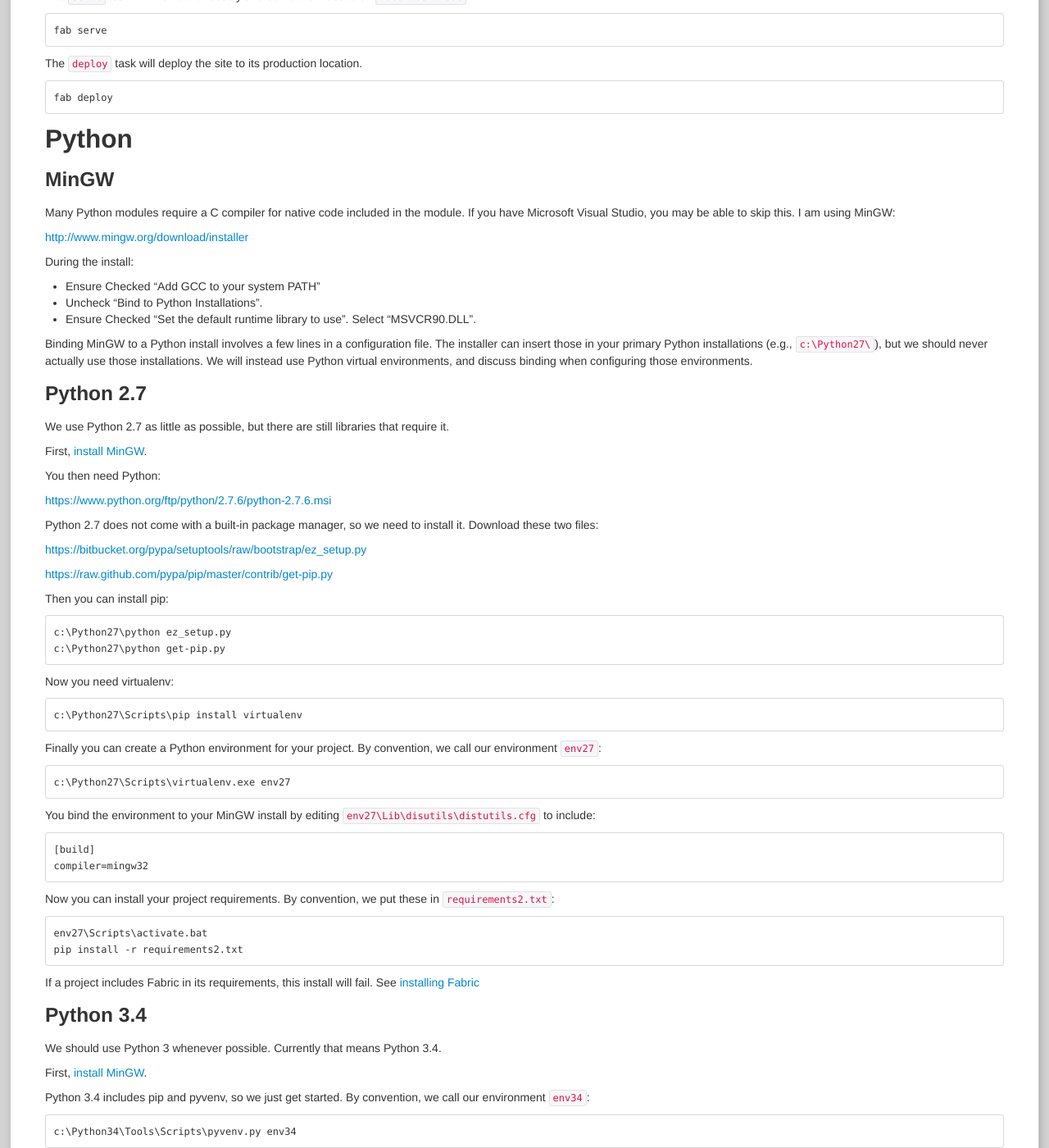
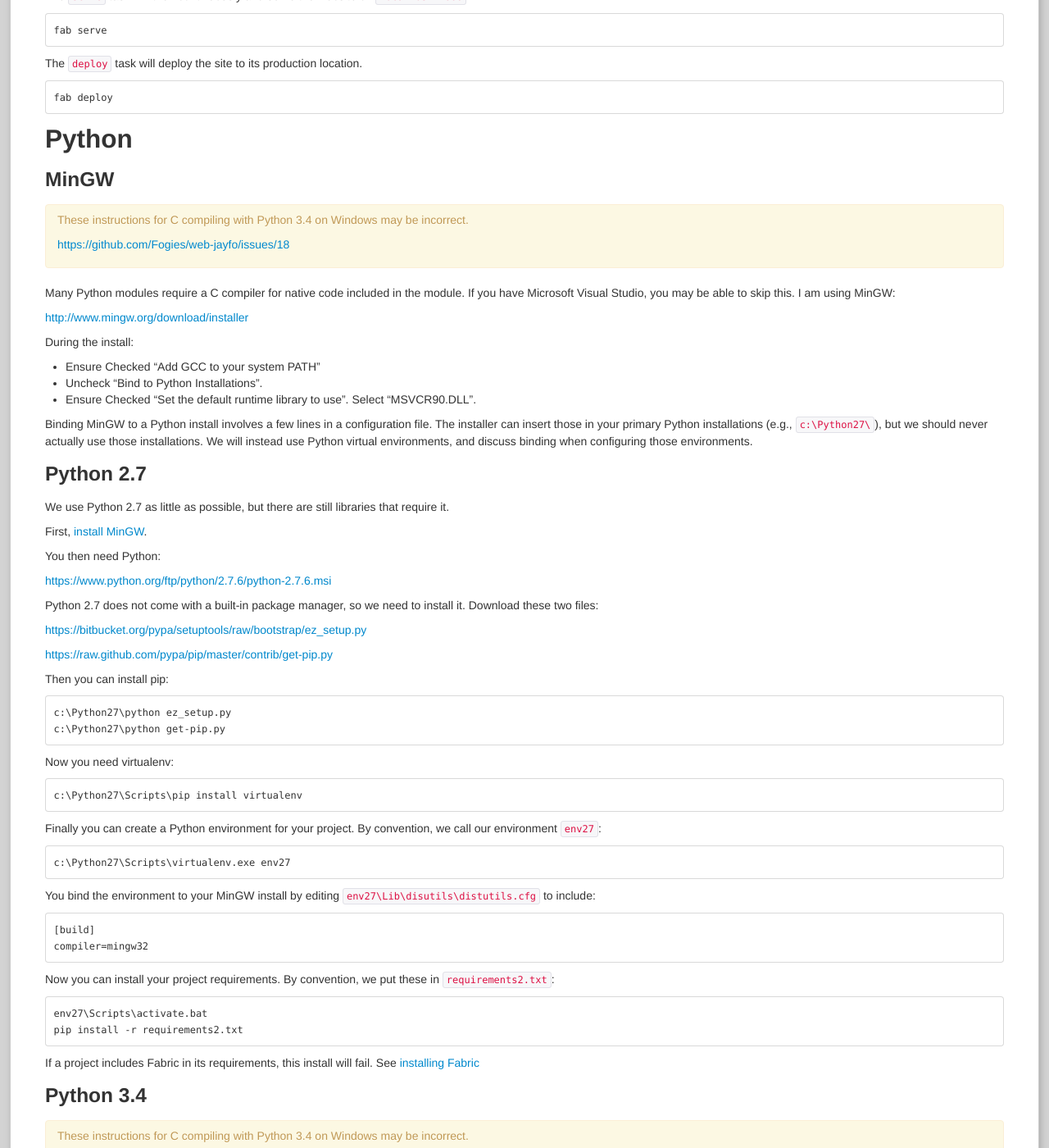
Before and after one commit to karkar/web-jayfo, a Jekyll site: the page built from development_general.md, in a window 1280 px wide and 1400 px high, scrolled down 875 px. Shown: the whole window at 82% size. Built offline with Jekyll 4.4.1, drawn with Linux system fonts in a browser that asks for light colours; some of the changed text lies outside the part shown.

Commit message:
Warning while issue #18 is resolved

```diff
--- a/development_general.md
+++ b/development_general.md
@@ -55,6 +55,15 @@
 
 ### <a name="MinGW"></a> MinGW
 
+<div class="alert">
+{% capture m %}
+These instructions for C compiling with Python 3.4 on Windows may be incorrect.
+
+<https://github.com/Fogies/web-jayfo/issues/18>
+{% endcapture %}
+{{ m | markdownify }}
+</div>
+
 Many Python modules require a C compiler for native code included in the module. If you have Microsoft Visual Studio, you may be able to skip this. I am using MinGW:
 
 <http://www.mingw.org/download/installer>
@@ -110,6 +119,15 @@
 
 ### <a name="Python34"></a> Python 3.4
 
+<div class="alert">
+{% capture m %}
+These instructions for C compiling with Python 3.4 on Windows may be incorrect.
+
+<https://github.com/Fogies/web-jayfo/issues/18>
+{% endcapture %}
+{{ m | markdownify }}
+</div>
+
 We should use Python 3 whenever possible. Currently that means Python 3.4.
 
 First, [install MinGW]({{ site.baseurl }}/development_general.html#MinGW).
```
